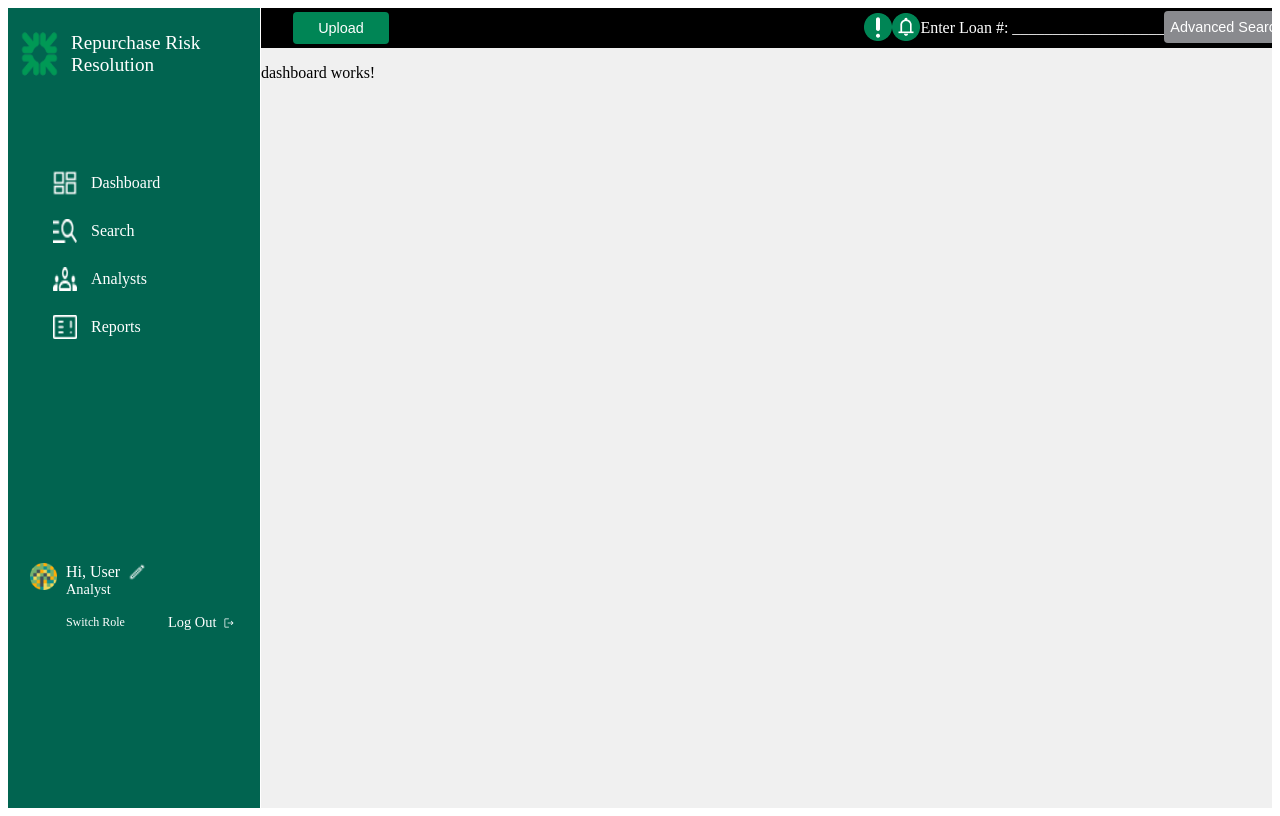
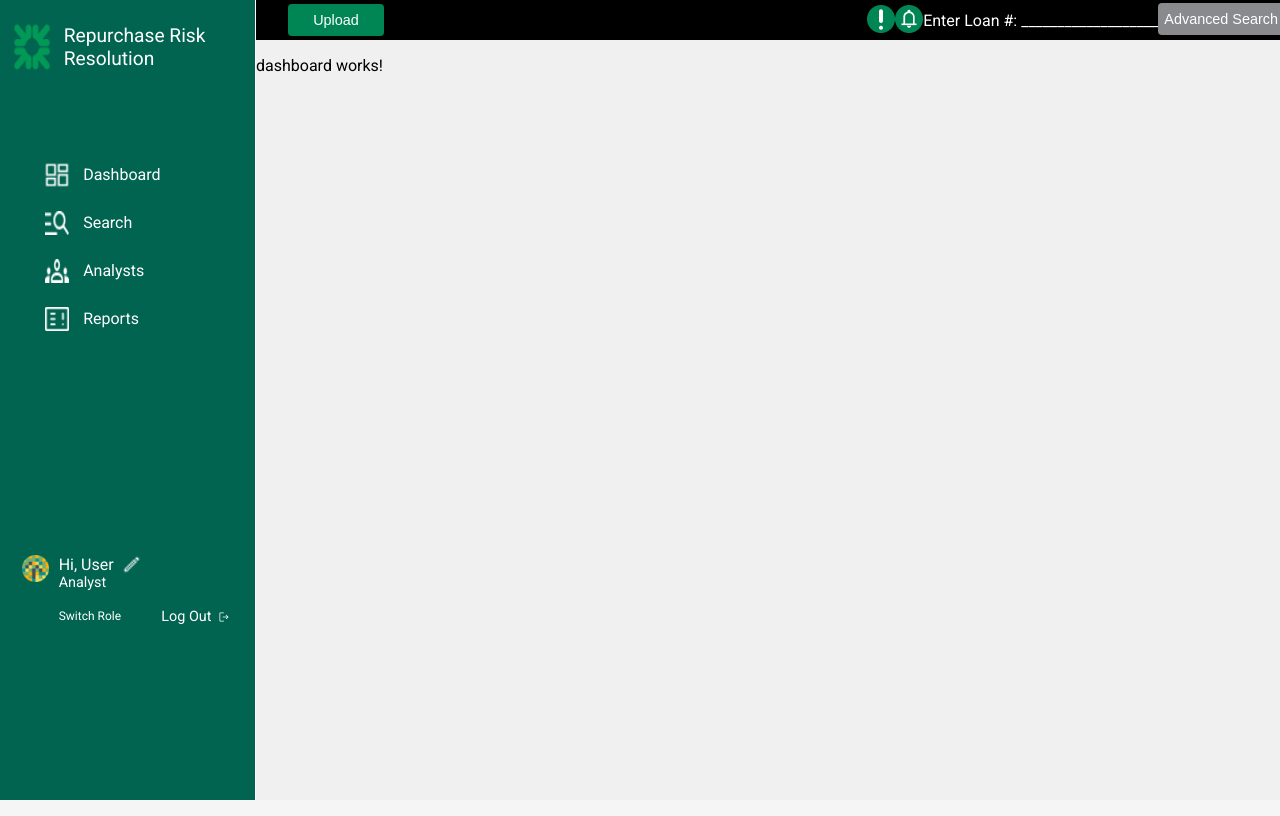
Before and after one commit to Taejun-bdiplus/mock-citizens-r3p, an Angular app: page /dashboard in a window 1280 px wide. Built offline with nearby package versions, Linux system fonts and the light colour scheme.

Commit message:
revert main style

```diff
--- a/src/styles.css
+++ b/src/styles.css
@@ -1,5 +1,5 @@
 /* You can add global styles to this file, and also import other style files */
-/* body {
+body {
     font-family: 'Roboto', sans-serif;
     margin: 0;
     padding: 0;
@@ -8,4 +8,4 @@
 }
 
 html, body { height: 100%; }
-body { margin: 0; font-family: Roboto, "Helvetica Neue", sans-serif; } */
+body { margin: 0; font-family: Roboto, "Helvetica Neue", sans-serif; }
```
